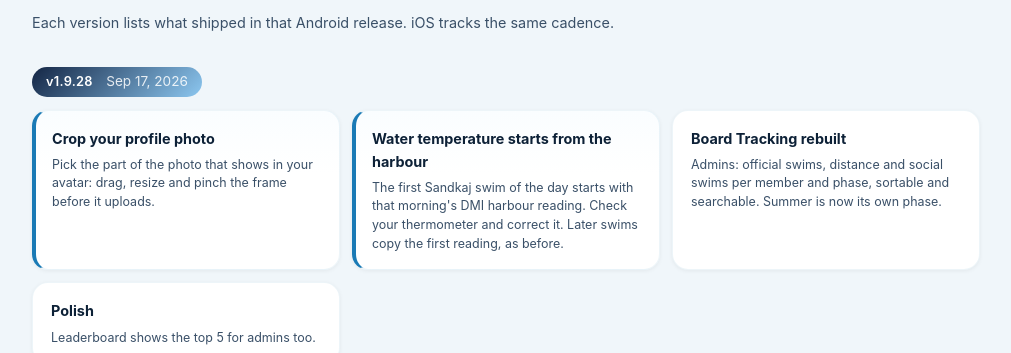
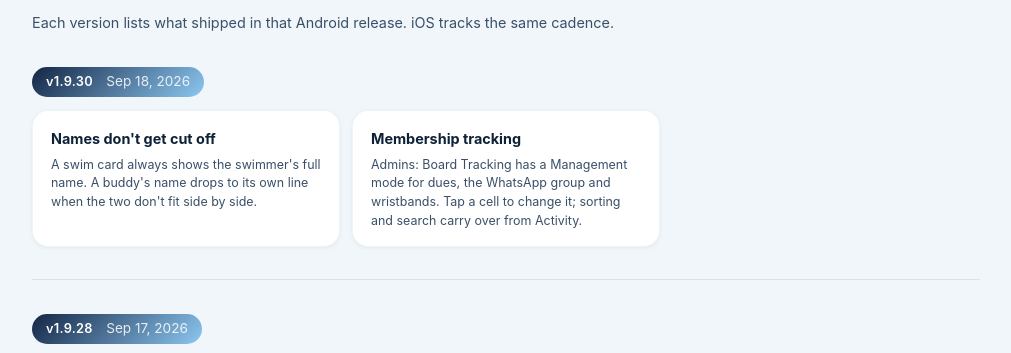
Before and after one commit to andrewvalko/nis-legal, a plain HTML site: page release-notes.html in a window 1280 px wide. Shown: the part 467-820 px from the top of the page, without its empty margins (134-1145 px from the left). Drawn offline with Linux system fonts and the light colour scheme.

Commit message:
Update release notes for v1.9.30

```diff
--- a/release-notes.html
+++ b/release-notes.html
@@ -167,6 +167,21 @@
     <h1>Release history</h1>
     <p class="intro">Each version lists what shipped in that Android release. iOS tracks the same cadence.</p>
 
+    <span class="period-label" data-date="2026-09-18">v1.9.30 <span class="period-date">Sep 18, 2026</span></span>
+
+    <div class="card-grid">
+        <div class="card">
+            <h3>Names don't get cut off</h3>
+            <p>A swim card always shows the swimmer's full name. A buddy's name drops to its own line when the two don't fit side by side.</p>
+        </div>
+        <div class="card">
+            <h3>Membership tracking</h3>
+            <p>Admins: Board Tracking has a Management mode for dues, the WhatsApp group and wristbands. Tap a cell to change it; sorting and search carry over from Activity.</p>
+        </div>
+    </div>
+
+    <hr class="divider">
+
     <span class="period-label" data-date="2026-09-17">v1.9.28 <span class="period-date">Sep 17, 2026</span></span>
 
     <div class="card-grid">
```
